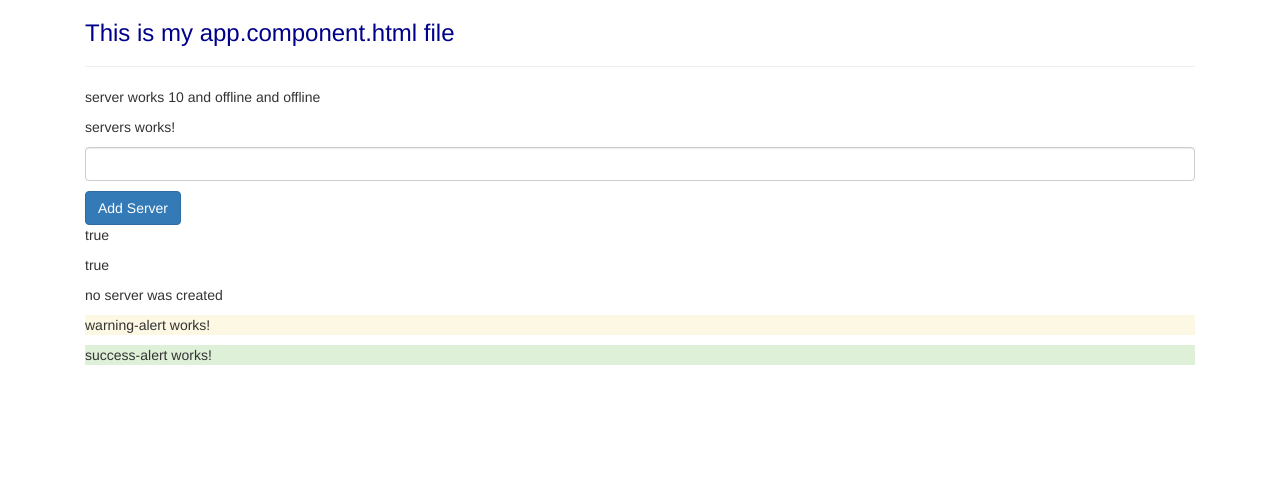
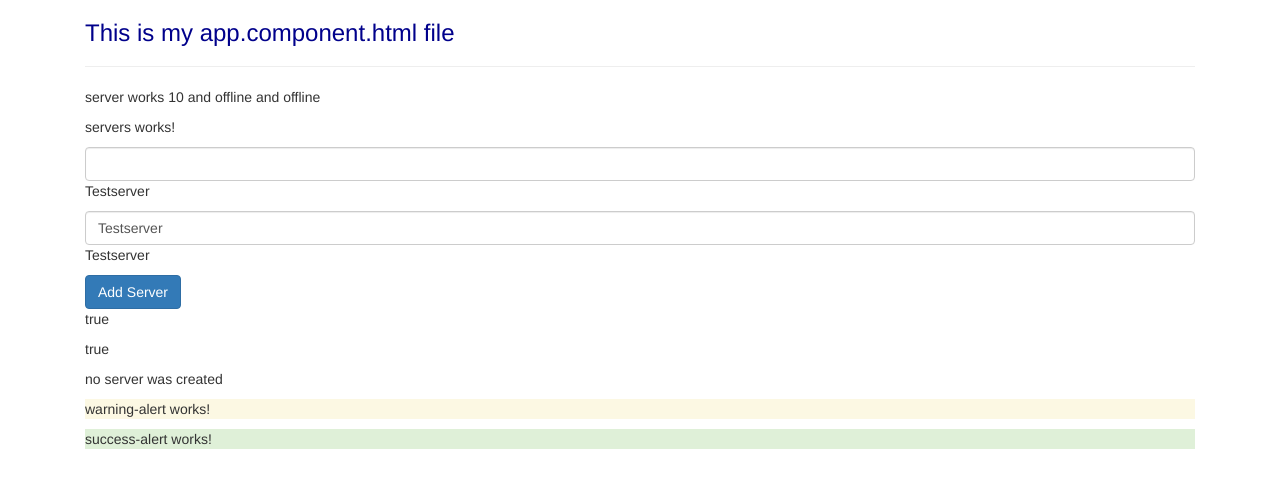
Before and after one commit to viveksoni100/angular_anaconda, an Angular app in the folder my-first-app/: page / in a window 1280 px wide. Shown: the top 488 px of the page. Built offline with nearby package versions, Linux system fonts and the light colour scheme.

Commit message:
two way binding learned using databinding or ngModel

```diff
--- a/my-first-app/src/app/servers/servers.component.html
+++ b/my-first-app/src/app/servers/servers.component.html
@@ -1,7 +1,15 @@
 <p>servers works!</p>
 
+<!--two way binding using event-->
 <input type="text" class="form-control" (input)="onUpdateServerName($event)">
 <p>{{serverName}}</p>
+
+
+<!--two way binding using databinding-->
+<input type="text" class="form-control" [(ngModel)]="serverName">
+<p>{{serverName}}</p>
+
+
 <button class="btn btn-primary" [disabled]="!allowedNewServer"
   (click)="onCreateServer()">Add Server</button>
 <p>{{allowedNewServer}}</p>
--- a/my-first-app/src/app/servers/servers.component.ts
+++ b/my-first-app/src/app/servers/servers.component.ts
@@ -1,16 +1,17 @@
 import { Component } from '@angular/core';
+import { FormsModule } from "@angular/forms";
 
 @Component({
   selector: 'app-servers',
   standalone: true,
-  imports: [],
+  imports: [FormsModule],
   templateUrl: './servers.component.html',
   styleUrl: './servers.component.css'
 })
 export class ServersComponent {
   allowedNewServer = false;
   serverCreationStatus = 'no server was created';
-  serverName = '';
+  serverName = 'Testserver';
 
   constructor() {
     setTimeout(() => {
```
